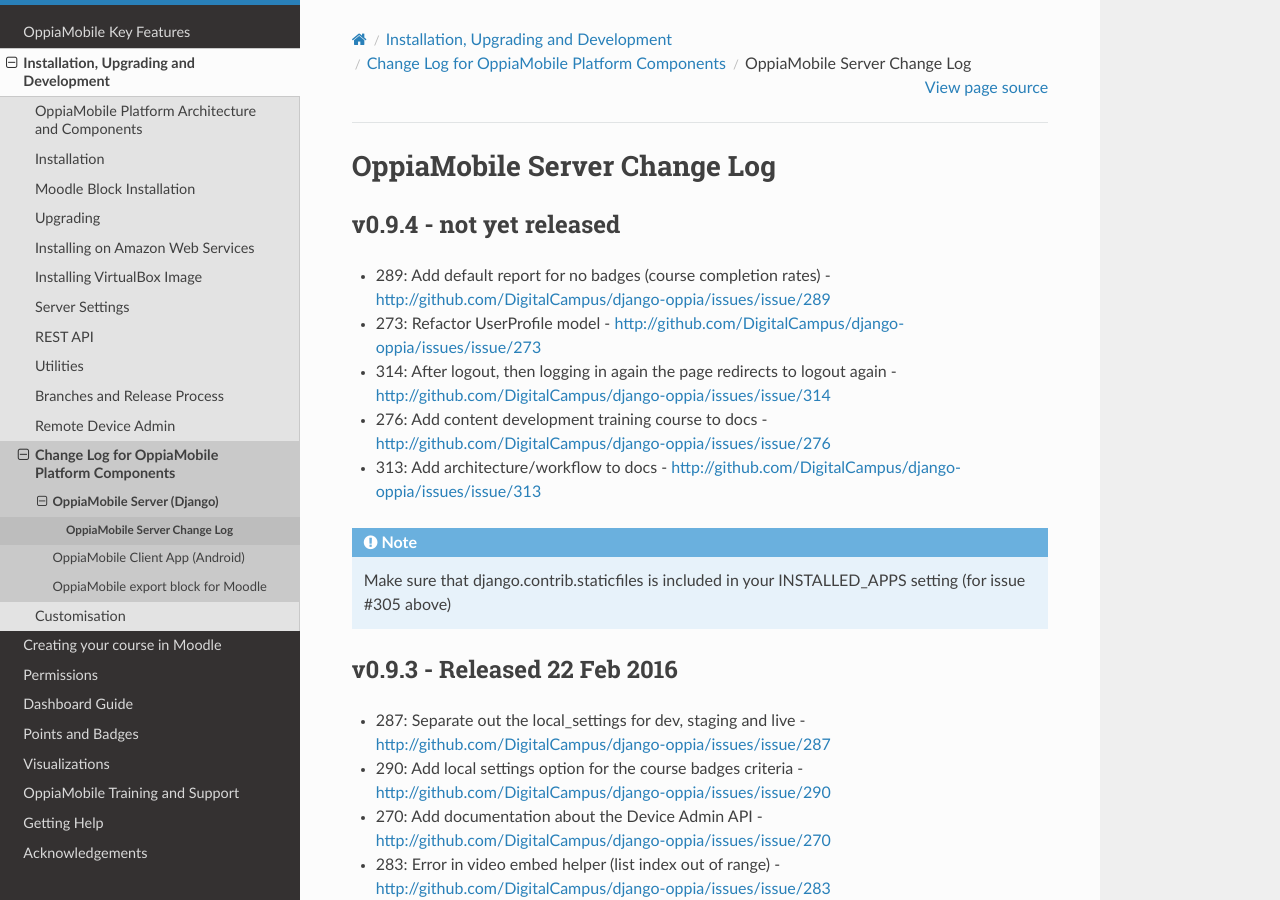
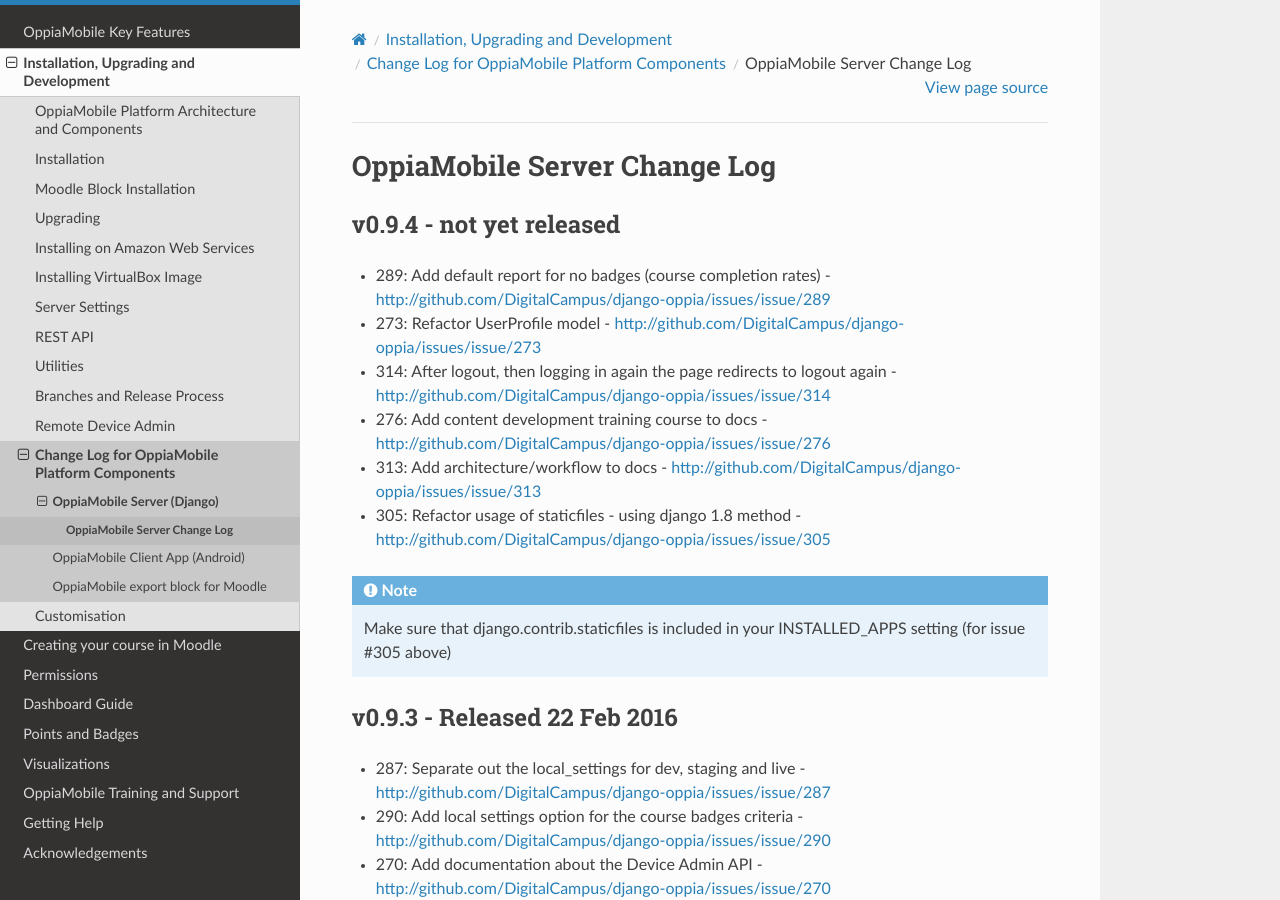
Before and after one commit to DigitalCampus/django-oppia, a Sphinx documentation site: the page built from docs/dev/changelog_server.rst, in a window 1280 px wide and 900 px high. Built offline with Sphinx 7.4.7 and the Read the Docs theme 2.0.0, drawn with Linux system fonts in a browser that asks for light colours; the version number is read from the project's files by our own code.

Commit message:
update docs

```diff
--- a/docs/dev/changelog_server.rst
+++ b/docs/dev/changelog_server.rst
@@ -12,6 +12,7 @@
 * 314: After logout, then logging in again the page redirects to logout again - http://github.com/DigitalCampus/django-oppia/issues/issue/314
 * 276: Add content development training course to docs - http://github.com/DigitalCampus/django-oppia/issues/issue/276
 * 313: Add architecture/workflow to docs - http://github.com/DigitalCampus/django-oppia/issues/issue/313
+* 305: Refactor usage of staticfiles - using django 1.8 method - http://github.com/DigitalCampus/django-oppia/issues/issue/305
 
 .. note::
  	Make sure that django.contrib.staticfiles is included in your INSTALLED_APPS setting (for issue #305 above)
```
